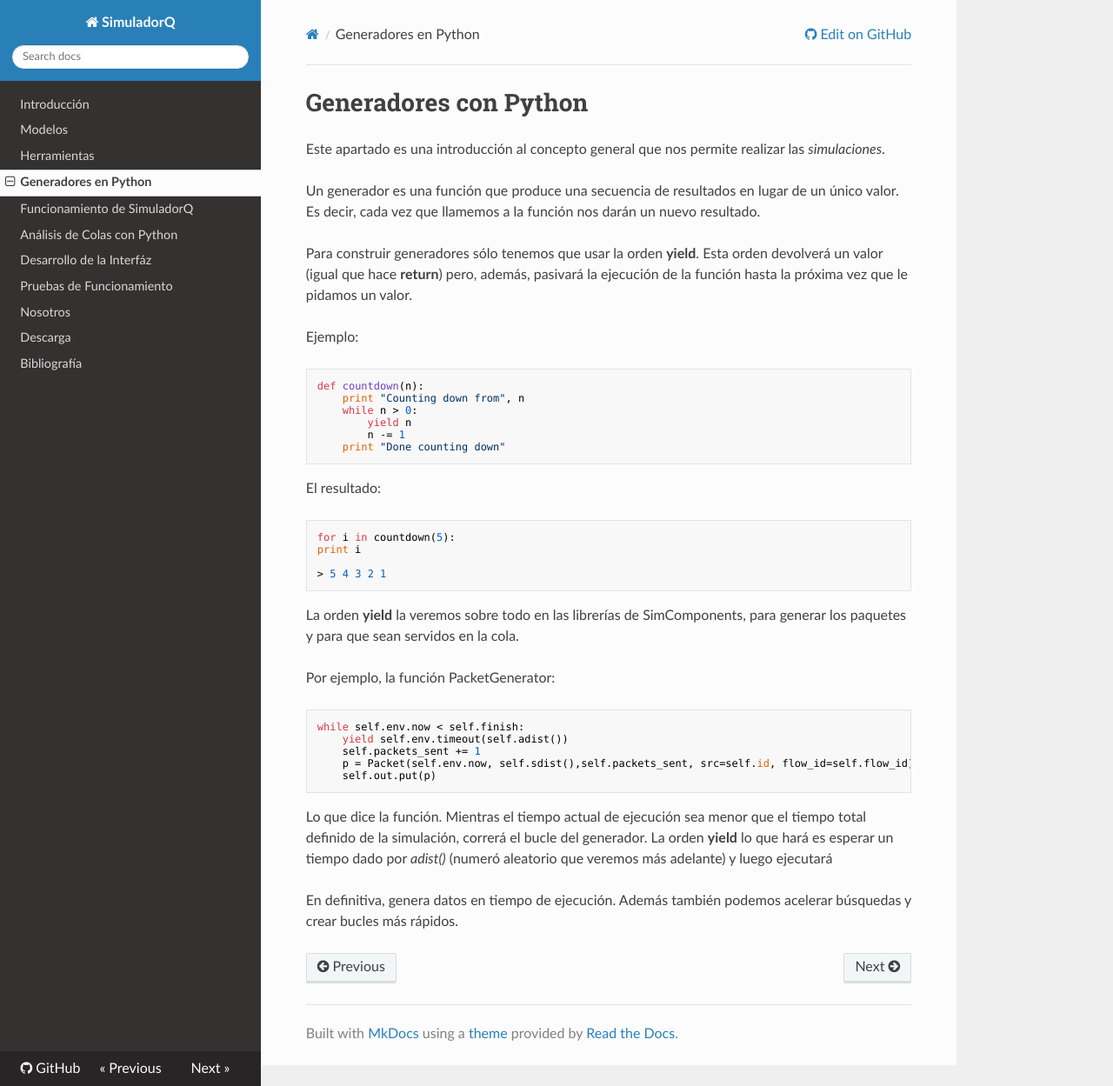
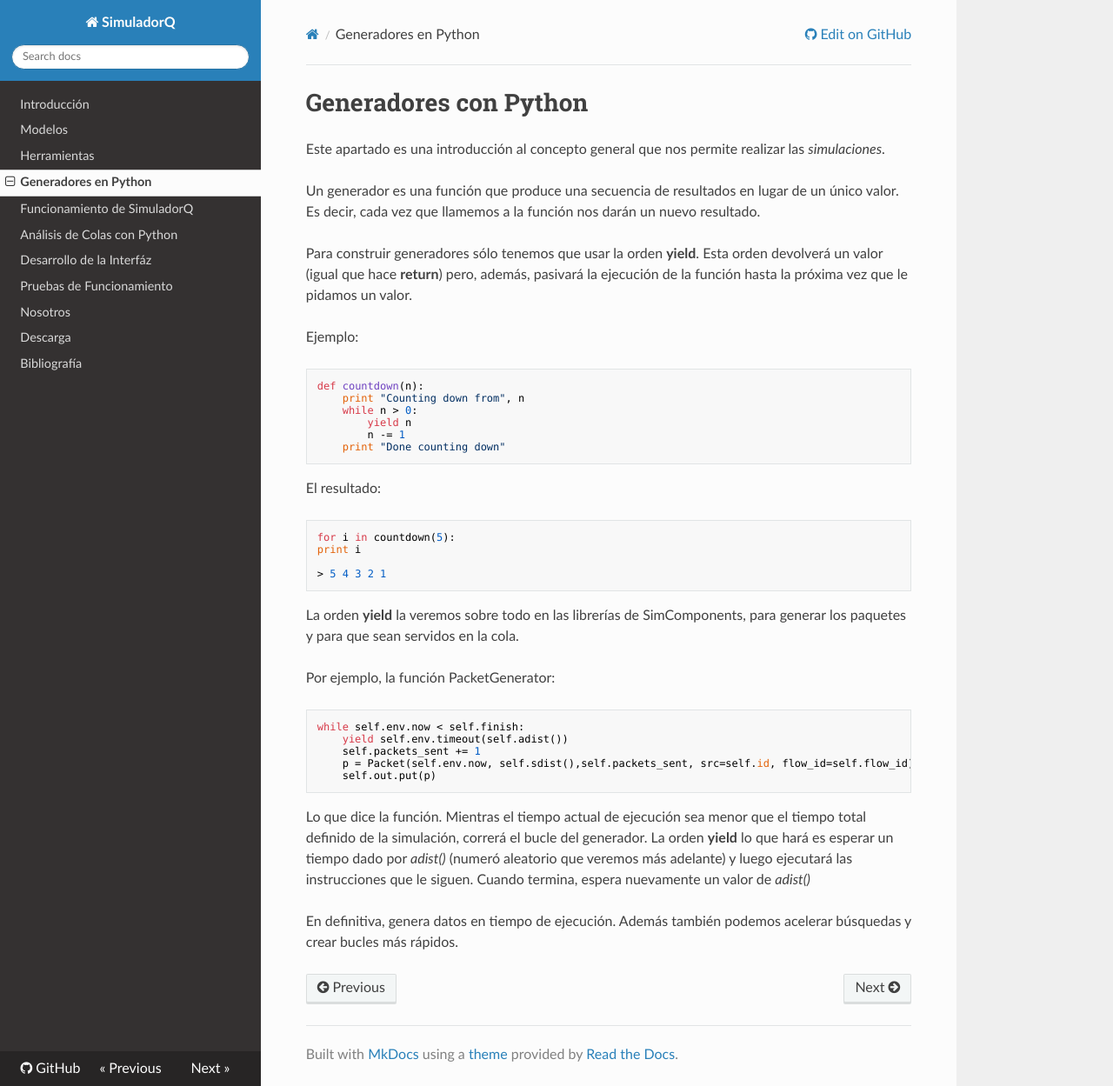
Before and after one commit to m-ibarra-arg/trafico, an MkDocs documentation site: the page built from docs/GeneradoresPython.md, in a window 1280 px wide and 1249 px high. Shown: the whole window at 87% size. Built offline with MkDocs 1.6.1, drawn with Linux system fonts in a browser that asks for light colours; nearby versions of some CDN libraries; old or Windows-style settings are respelled for this version of MkDocs.

Commit message:
Uploaded by https://stackedit.io/

````diff
--- a/docs/GeneradoresPython.md
+++ b/docs/GeneradoresPython.md
@@ -36,11 +36,11 @@ while self.env.now < self.finish:
 	self.out.put(p)
 ```
 Lo que dice la función. Mientras el tiempo actual de ejecución sea menor que el tiempo total definido de la simulación, correrá el bucle del generador.
-La orden **yield** lo que hará es esperar un tiempo dado por *adist()* (numeró aleatorio que veremos más adelante) y luego ejecutará
+La orden **yield** lo que hará es esperar un tiempo dado por *adist()* (numeró aleatorio que veremos más adelante) y luego ejecutará las instrucciones que le siguen. Cuando termina, espera nuevamente un valor de *adist()*
 
 En definitiva,  genera  datos en tiempo de ejecución. Además también podemos acelerar búsquedas y crear bucles más rápidos.
 <!--stackedit_data:
-eyJoaXN0b3J5IjpbMTM2NTM3MDU2NSwtMTEwNTg1NTIyNSwtMT
+eyJoaXN0b3J5IjpbLTYxMjUxMjM3NSwtMTEwNTg1NTIyNSwtMT
 Y5NzExMjUwNiwtMTM3NDgyMDMsMTg3Nzg2OTg5NywxMzk1MjAy
 MTA5LC0zMTI4OTM5N119
 -->
````
